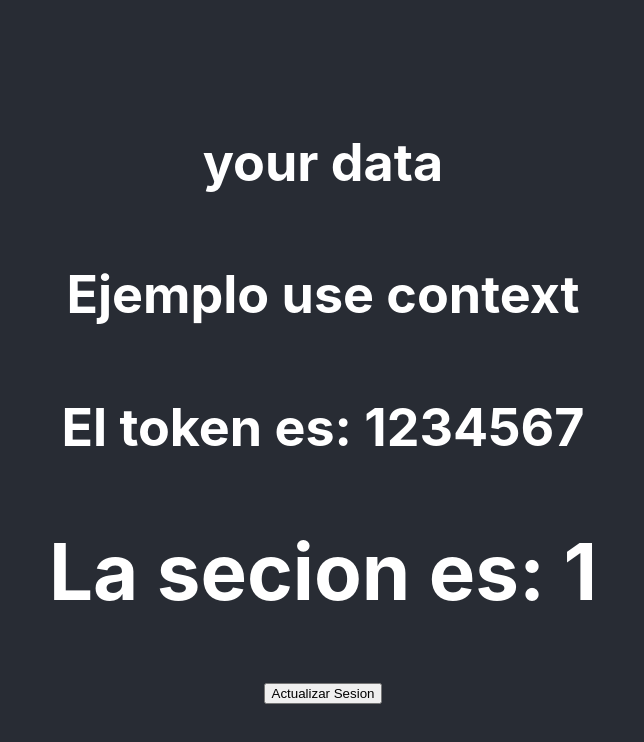
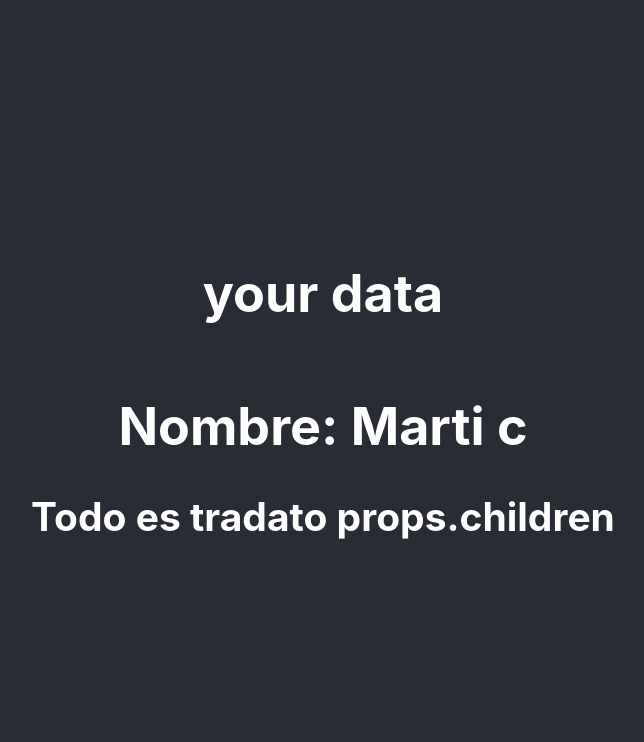
Before and after one commit to crccode/hello-world, a React (Create React App) app: page / in a window 1280 px wide. Shown: the top 742 px of the page, without its empty margins (317-961 px from the left). Built offline with nearby package versions, Linux system fonts and the light colour scheme.

Commit message:
Props children

```diff
--- a/src/App.js
+++ b/src/App.js
@@ -4,6 +4,7 @@ import TaskListComponent from './components/container/task_list';
 import Ejemplo1 from './hooks/Ejemplo1';
 import Ejemplo2 from './hooks/Ejemplo2';
 import MiComponenteConContexto from './hooks/Ejemplo3';
+import Ejemplo4 from './hooks/Ejemplo4';
 
 function App() {
   return (
@@ -13,7 +14,12 @@ function App() {
         {/* <TaskListComponent></TaskListComponent> */}
         {/* <Ejemplo1></Ejemplo1> */}
         {/* <Ejemplo2></Ejemplo2> */}
-        <MiComponenteConContexto></MiComponenteConContexto>
+        {/* <MiComponenteConContexto></MiComponenteConContexto> */}
+        <Ejemplo4 nombre='Marti c' >
+            <h2>
+              Todo es tradato  props.children
+            </h2>
+        </Ejemplo4>
       </header>
     </div>
   );
--- /dev/null
+++ b/src/hooks/Ejemplo4.jsx
@@ -0,0 +1,17 @@
+/**Ejemplo para entender children */
+
+import React from 'react';
+// Filtra aquellos elemntos que recibe del padre
+const Ejemplo4 = (props) => {
+    return (
+        <div>
+            <h1>
+                Nombre: { props.nombre }
+            </h1>
+            {/* Pinta en todo que esta entrelas etiquetas  */}
+            { props.children}
+        </div>
+    );
+}
+
+export default Ejemplo4;
```
